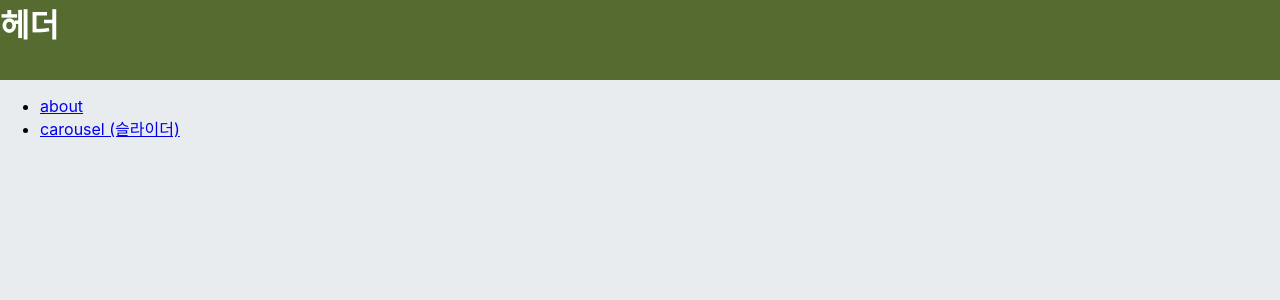
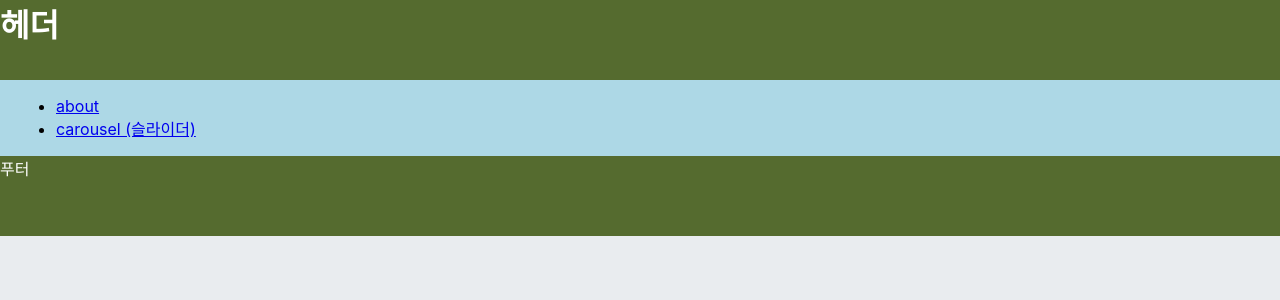
Before and after one commit to jmeno1011/manage_git1, a React (Create React App) app: page / in a window 1280 px wide. Shown: the top 300 px of the page. Built offline with nearby package versions, Linux system fonts and the light colour scheme.

Commit message:
home 수정

```diff
--- a/src/App.css
+++ b/src/App.css
@@ -4,3 +4,18 @@ header{
   background: darkolivegreen;
   color: white;
 }
+section{
+  height: 100%;
+  width: 100%;
+  background: lightblue;
+  padding: 1rem;
+}
+ul{
+  margin: 0;
+}
+footer{
+  height: 80px;
+  width: 100%;
+  background: darkolivegreen;
+  color: white;
+}
--- a/src/components/Home.js
+++ b/src/components/Home.js
@@ -7,7 +7,7 @@ const Home = () => {
       <header>
         <h1>헤더</h1>
       </header>
-      <div>
+      <section>
           <ul>
               <li>
                   <Link to={"/about"}>about</Link>
@@ -16,7 +16,8 @@ const Home = () => {
                   <Link to={"/carousel"}>carousel (슬라이더)</Link>
               </li>
           </ul>
-      </div>
+      </section>
+      <footer>푸터</footer>
     </div>
   )
 }
```
